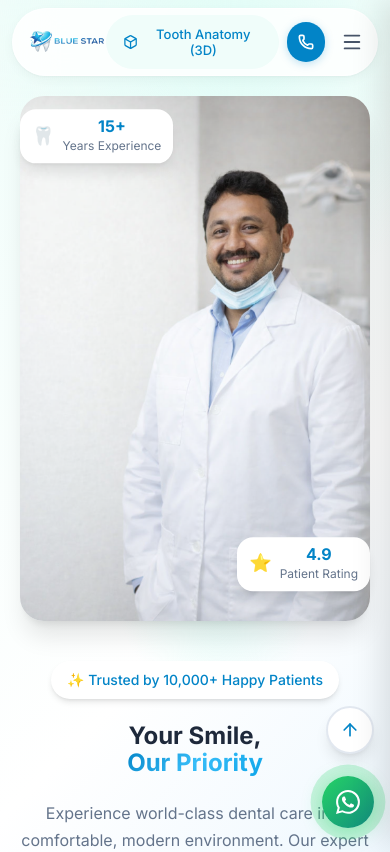
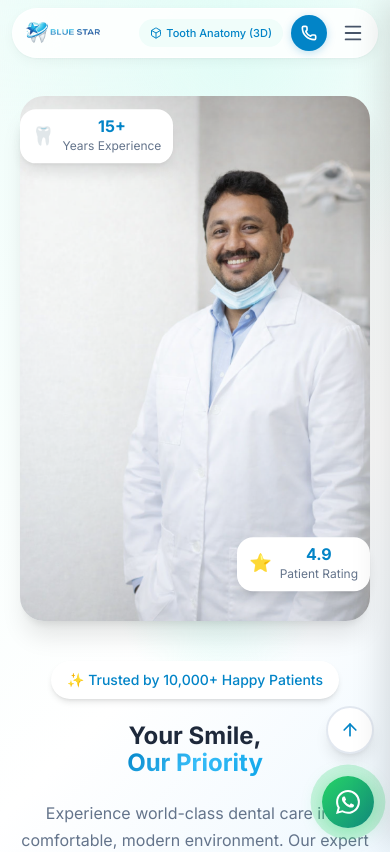
Before and after one commit to renjithroy/dental-studio-antigravity, a React (Vite) app: page / in a window 390 px wide. Shown: the top 852 px of the page. Built offline with nearby package versions, Linux system fonts and the light colour scheme.

Commit message:
adjust tooth anatomy btn spacing for mobile view

```diff
--- a/src/components/Navbar.css
+++ b/src/components/Navbar.css
@@ -356,6 +356,17 @@
         display: none;
     }
 
+    .navbar-explore-btn {
+        padding: 8px 12px;
+        font-size: 12px;
+        gap: 5px;
+    }
+
+    .navbar-explore-btn svg {
+        width: 14px;
+        height: 14px;
+    }
+
     .navbar-cta .cta-text {
         display: none;
     }
@@ -382,17 +393,28 @@
     }
 
     .navbar-inner {
-        padding: 6px 6px 6px 16px;
+        padding: 6px 6px 6px 12px;
     }
 
     .logo-img {
         height: 26px;
     }
 
+    .navbar-explore-btn {
+        padding: 6px 10px;
+        font-size: 11px;
+        gap: 4px;
+    }
+
+    .navbar-explore-btn svg {
+        width: 12px;
+        height: 12px;
+    }
+
     .navbar-cta,
     .mobile-menu-btn {
-        width: 40px;
-        height: 40px;
+        width: 36px;
+        height: 36px;
     }
 }
 
```
